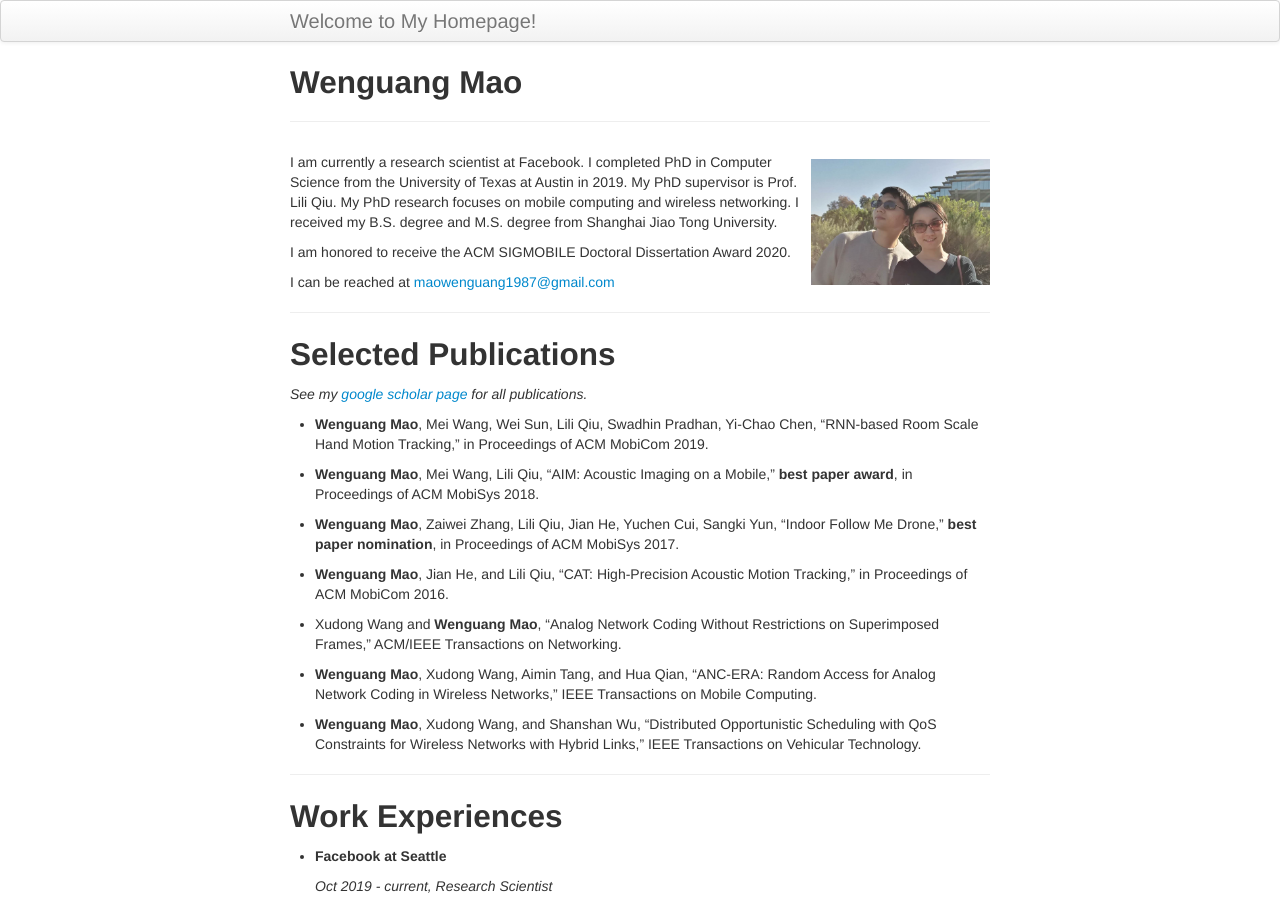
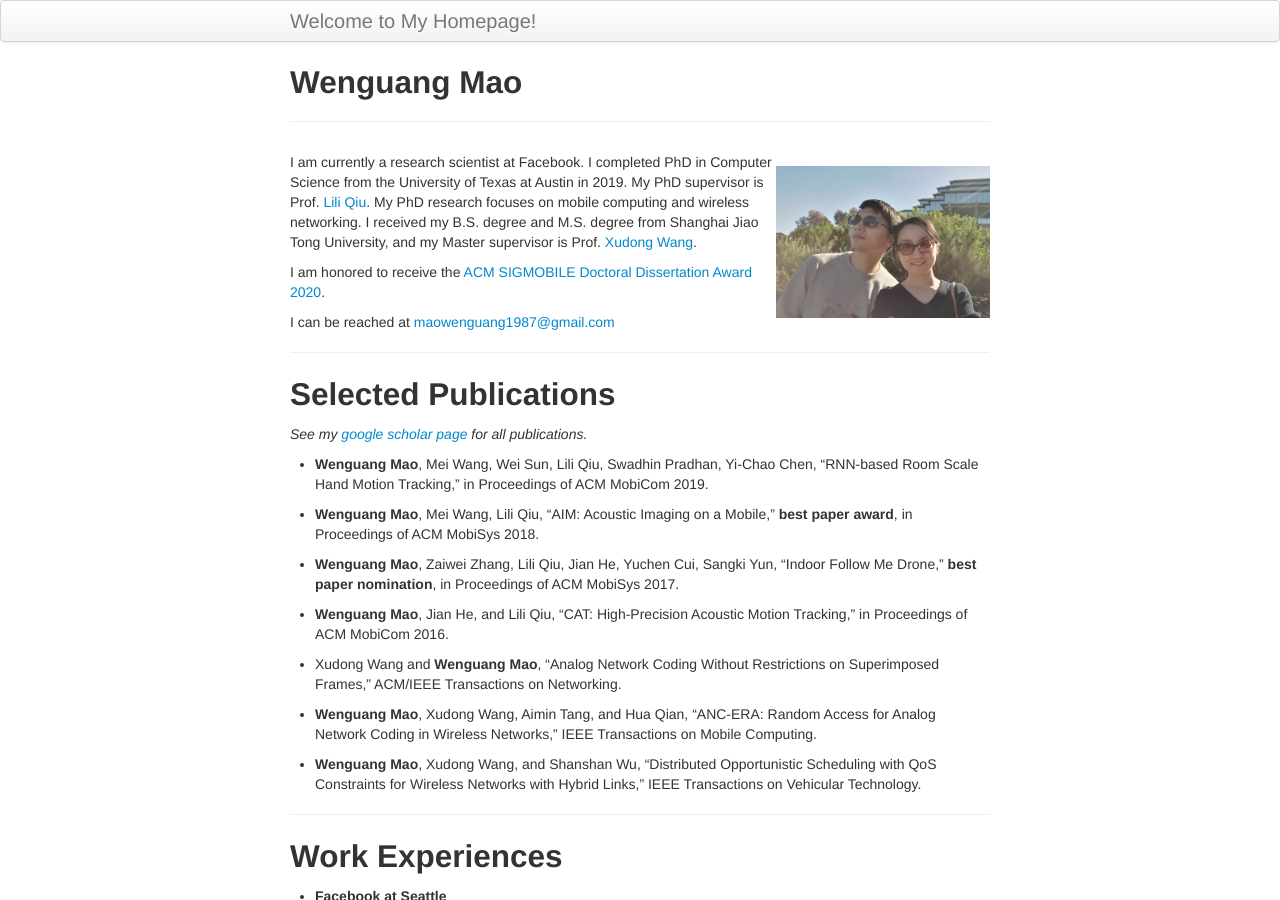
Before and after one commit to wmao533/wmao533.github.io, a Jekyll site: the page built from index.md, in a window 1280 px wide and 900 px high. Built offline with Jekyll 4.4.1, drawn with Linux system fonts in a browser that asks for light colours.

Commit message:
Update index.md

```diff
--- a/index.md
+++ b/index.md
@@ -5,21 +5,20 @@ title: Wenguang Mao
 
   <table width="700" border="0" align="center" cellspacing="0" cellpadding="0">
     <tr>
-     <td width="73%" valign="middle">
+     <td width="68%" valign="middle">
         <p>
-        I am currently a research scientist at Facebook. I completed PhD in Computer Science from the University of Texas at Austin in 2019. My PhD supervisor is Prof. Lili Qiu. My PhD research focuses on mobile computing and wireless networking. I received my B.S. degree and M.S. degree from Shanghai Jiao Tong University.
+        I am currently a research scientist at Facebook. I completed PhD in Computer Science from the University of Texas at Austin in 2019. My PhD supervisor is Prof. <a href="https://www.cs.utexas.edu/~lili/">Lili Qiu</a>. My PhD research focuses on mobile computing and wireless networking. I received my B.S. degree and M.S. degree from Shanghai Jiao Tong University, and my Master supervisor is Prof. <a href="http://wanglab.sjtu.edu.cn/en/content.aspx?info_lb=472&flag=295">Xudong Wang</a>.
        </p>
        <p>
-       I am honored to receive the ACM SIGMOBILE Doctoral Dissertation Award 2020.
+       I am honored to receive the <a href="https://www.sigmobile.org/grav/awards/phd-thesis-award">ACM SIGMOBILE Doctoral Dissertation Award 2020</a>.
         </p>
        I can be reached at <a href="mailto:maowenguang1987@gmail.com">maowenguang1987@gmail.com</a>
         </td>
-        <td width="25%">
+        <td width="30%">
         <img src="pic.JPG">
         </td>
       </tr>
       </table>
-
 
 ---
 
```
